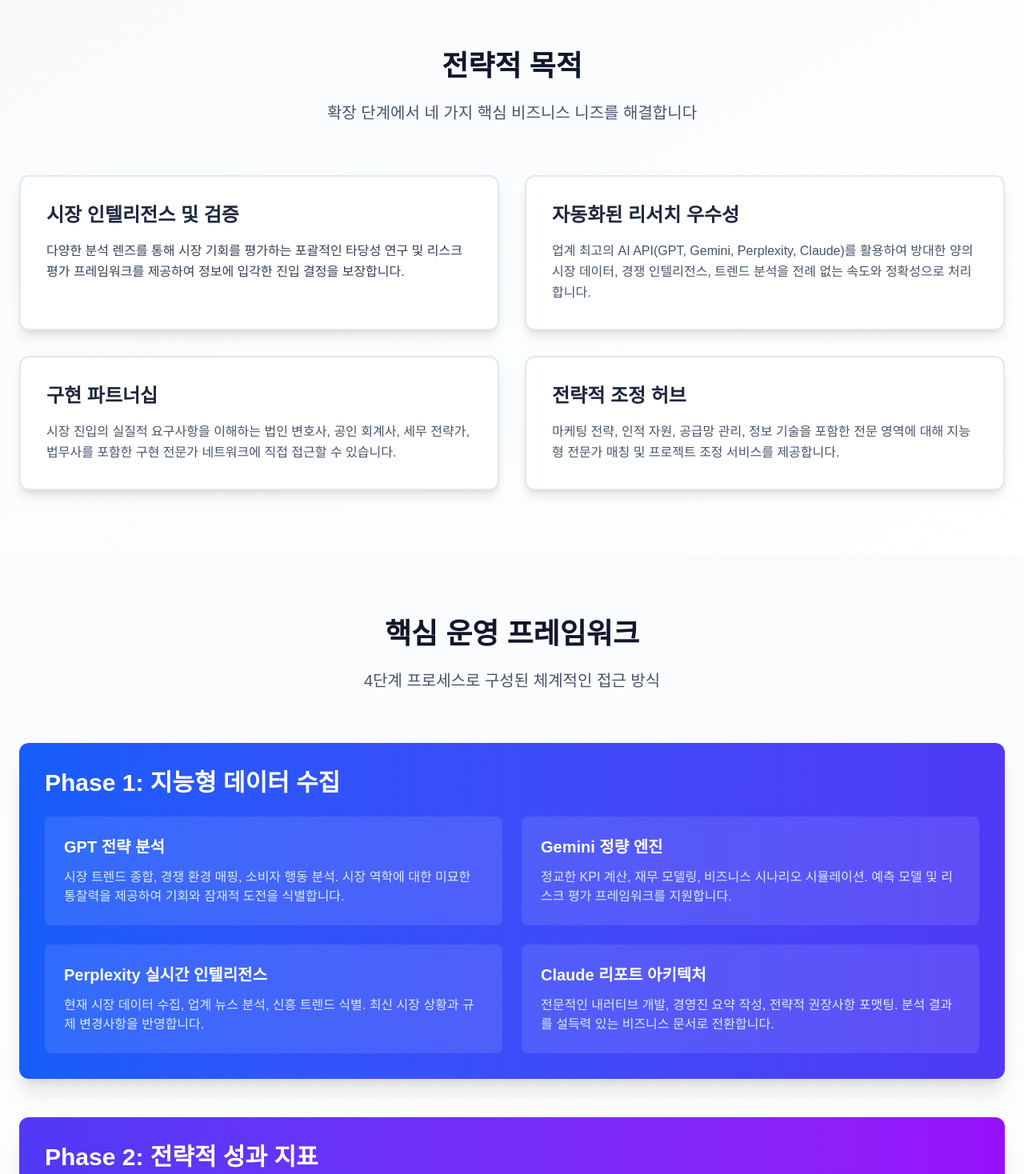
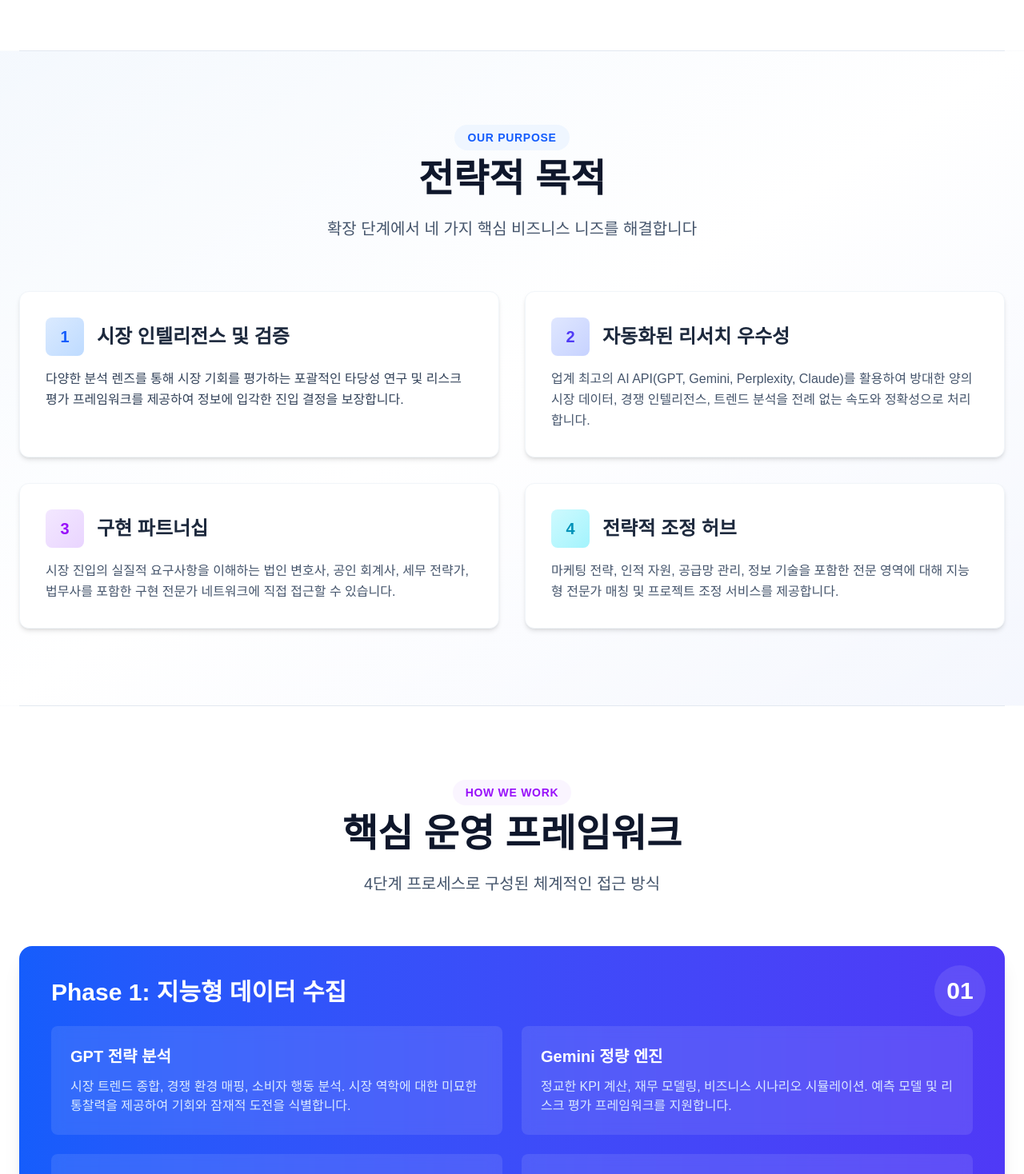
Before and after one commit to leekangyeop-cpu/semi_ai_agent, a Next.js app: page /about in a window 1280 px wide. Shown: the part 1080-2548 px from the top of the page at 80% size. Built offline with nearby package versions, Linux system fonts and the light colour scheme.

Commit message:
Root Inside 8

```diff
--- a/app/about/page.tsx
+++ b/app/about/page.tsx
@@ -50,10 +50,15 @@ export default function About() {
       </section>
 
       {/* Overview Section */}
-      <section className="py-20 px-6">
+      <section className="py-24 px-6 bg-white">
         <div className="max-w-7xl mx-auto">
           <div className="text-center mb-16">
-            <h2 className="text-4xl font-bold text-slate-900 mb-6">회사 개요</h2>
+            <div className="inline-block mb-4">
+              <span className="text-indigo-600 font-semibold text-sm uppercase tracking-wider bg-indigo-50 px-4 py-2 rounded-full">
+                ABOUT US
+              </span>
+            </div>
+            <h2 className="text-4xl md:text-5xl font-bold text-slate-900 mb-6">회사 개요</h2>
             <p className="text-xl text-slate-600 max-w-4xl mx-auto leading-relaxed">
               Root Inside는 복잡한 시장 조사를 실행 가능한 전략적 가이드로 전환하는
               구조화된 인사이트를 제공합니다. 고비용의 전통적 컨설팅과 기본적인 시장 조사 도구 사이의
@@ -104,27 +109,47 @@ export default function About() {
         </div>
       </section>
 
+      {/* Divider */}
+      <div className="max-w-7xl mx-auto px-6">
+        <div className="border-t border-slate-200"></div>
+      </div>
+
       {/* Strategic Purpose */}
-      <section className="py-20 px-6 bg-gradient-to-br from-slate-50 to-white">
+      <section className="py-24 px-6 bg-gradient-to-br from-blue-50/50 via-white to-indigo-50/50">
         <div className="max-w-7xl mx-auto">
           <div className="text-center mb-16">
-            <h2 className="text-4xl font-bold text-slate-900 mb-6">전략적 목적</h2>
-            <p className="text-xl text-slate-600">
+            <div className="inline-block mb-4">
+              <span className="text-blue-600 font-semibold text-sm uppercase tracking-wider bg-blue-50 px-4 py-2 rounded-full">
+                OUR PURPOSE
+              </span>
+            </div>
+            <h2 className="text-4xl md:text-5xl font-bold text-slate-900 mb-6">전략적 목적</h2>
+            <p className="text-xl text-slate-600 max-w-3xl mx-auto">
               확장 단계에서 네 가지 핵심 비즈니스 니즈를 해결합니다
             </p>
           </div>
 
           <div className="grid md:grid-cols-2 gap-8">
-            <div className="bg-white p-8 rounded-xl shadow-lg border-2 border-slate-200 hover:border-slate-300 transition-all">
-              <h3 className="text-2xl font-bold text-slate-800 mb-4">시장 인텔리전스 및 검증</h3>
+            <div className="group bg-white p-8 rounded-xl shadow-md border border-slate-100 hover:shadow-xl hover:border-blue-300 transition-all duration-300">
+              <div className="flex items-start mb-4">
+                <div className="flex-shrink-0 w-12 h-12 bg-gradient-to-br from-blue-100 to-blue-200 rounded-lg flex items-center justify-center mr-4 group-hover:scale-110 transition-transform">
+                  <span className="text-blue-600 font-bold text-xl">1</span>
+                </div>
+                <h3 className="text-2xl font-bold text-slate-800 mt-2">시장 인텔리전스 및 검증</h3>
+              </div>
               <p className="text-slate-700 leading-relaxed">
                 다양한 분석 렌즈를 통해 시장 기회를 평가하는 포괄적인 타당성 연구 및
                 리스크 평가 프레임워크를 제공하여 정보에 입각한 진입 결정을 보장합니다.
               </p>
             </div>
 
-            <div className="bg-white p-8 rounded-xl shadow-lg border-2 border-slate-200 hover:border-slate-300 transition-all">
-              <h3 className="text-2xl font-bold text-slate-800 mb-4">자동화된 리서치 우수성</h3>
+            <div className="group bg-white p-8 rounded-xl shadow-md border border-slate-100 hover:shadow-xl hover:border-indigo-300 transition-all duration-300">
+              <div className="flex items-start mb-4">
+                <div className="flex-shrink-0 w-12 h-12 bg-gradient-to-br from-indigo-100 to-indigo-200 rounded-lg flex items-center justify-center mr-4 group-hover:scale-110 transition-transform">
+                  <span className="text-indigo-600 font-bold text-xl">2</span>
+                </div>
+                <h3 className="text-2xl font-bold text-slate-800 mt-2">자동화된 리서치 우수성</h3>
+              </div>
               <p className="text-slate-600 leading-relaxed">
                 업계 최고의 AI API(GPT, Gemini, Perplexity, Claude)를 활용하여
                 방대한 양의 시장 데이터, 경쟁 인텔리전스, 트렌드 분석을
@@ -132,16 +157,26 @@ export default function About() {
               </p>
             </div>
 
-            <div className="bg-white p-8 rounded-xl shadow-lg border-2 border-slate-200 hover:border-slate-300 transition-all">
-              <h3 className="text-2xl font-bold text-slate-800 mb-4">구현 파트너십</h3>
+            <div className="group bg-white p-8 rounded-xl shadow-md border border-slate-100 hover:shadow-xl hover:border-purple-300 transition-all duration-300">
+              <div className="flex items-start mb-4">
+                <div className="flex-shrink-0 w-12 h-12 bg-gradient-to-br from-purple-100 to-purple-200 rounded-lg flex items-center justify-center mr-4 group-hover:scale-110 transition-transform">
+                  <span className="text-purple-600 font-bold text-xl">3</span>
+                </div>
+                <h3 className="text-2xl font-bold text-slate-800 mt-2">구현 파트너십</h3>
+              </div>
               <p className="text-slate-600 leading-relaxed">
                 시장 진입의 실질적 요구사항을 이해하는 법인 변호사, 공인 회계사,
                 세무 전략가, 법무사를 포함한 구현 전문가 네트워크에 직접 접근할 수 있습니다.
               </p>
             </div>
 
-            <div className="bg-white p-8 rounded-xl shadow-lg border-2 border-slate-200 hover:border-slate-300 transition-all">
-              <h3 className="text-2xl font-bold text-slate-800 mb-4">전략적 조정 허브</h3>
+            <div className="group bg-white p-8 rounded-xl shadow-md border border-slate-100 hover:shadow-xl hover:border-cyan-300 transition-all duration-300">
+              <div className="flex items-start mb-4">
+                <div className="flex-shrink-0 w-12 h-12 bg-gradient-to-br from-cyan-100 to-cyan-200 rounded-lg flex items-center justify-center mr-4 group-hover:scale-110 transition-transform">
+                  <span className="text-cyan-600 font-bold text-xl">4</span>
+                </div>
+                <h3 className="text-2xl font-bold text-slate-800 mt-2">전략적 조정 허브</h3>
+              </div>
               <p className="text-slate-600 leading-relaxed">
                 마케팅 전략, 인적 자원, 공급망 관리, 정보 기술을 포함한
                 전문 영역에 대해 지능형 전문가 매칭 및 프로젝트 조정 서비스를 제공합니다.
@@ -151,18 +186,31 @@ export default function About() {
         </div>
       </section>
 
+      {/* Divider */}
+      <div className="max-w-7xl mx-auto px-6">
+        <div className="border-t border-slate-200"></div>
+      </div>
+
       {/* Operational Framework */}
-      <section className="py-20 px-6">
+      <section className="py-24 px-6 bg-white">
         <div className="max-w-7xl mx-auto">
           <div className="text-center mb-16">
-            <h2 className="text-4xl font-bold text-slate-900 mb-6">핵심 운영 프레임워크</h2>
-            <p className="text-xl text-slate-600">4단계 프로세스로 구성된 체계적인 접근 방식</p>
+            <div className="inline-block mb-4">
+              <span className="text-purple-600 font-semibold text-sm uppercase tracking-wider bg-purple-50 px-4 py-2 rounded-full">
+                HOW WE WORK
+              </span>
+            </div>
+            <h2 className="text-4xl md:text-5xl font-bold text-slate-900 mb-6">핵심 운영 프레임워크</h2>
+            <p className="text-xl text-slate-600 max-w-3xl mx-auto">4단계 프로세스로 구성된 체계적인 접근 방식</p>
           </div>
 
-          <div className="space-y-12">
+          <div className="space-y-8">
             {/* Phase 1 */}
-            <div className="bg-gradient-to-r from-blue-600 to-indigo-600 text-white p-8 rounded-xl shadow-xl">
-              <h3 className="text-3xl font-bold mb-6">Phase 1: 지능형 데이터 수집</h3>
+            <div className="relative bg-gradient-to-r from-blue-600 to-indigo-600 text-white p-10 rounded-2xl shadow-xl hover:shadow-2xl transition-shadow">
+              <div className="absolute top-6 right-6 w-16 h-16 bg-white/10 rounded-full flex items-center justify-center backdrop-blur-sm">
+                <span className="text-3xl font-bold">01</span>
+              </div>
+              <h3 className="text-3xl font-bold mb-6 pr-20">Phase 1: 지능형 데이터 수집</h3>
               <div className="grid md:grid-cols-2 gap-6">
                 <div className="bg-white/10 p-6 rounded-lg backdrop-blur-sm">
                   <h4 className="text-xl font-bold mb-3">GPT 전략 분석</h4>
@@ -196,8 +244,11 @@ export default function About() {
             </div>
 
             {/* Phase 2 */}
-            <div className="bg-gradient-to-r from-indigo-600 to-purple-600 text-white p-8 rounded-xl shadow-xl">
-              <h3 className="text-3xl font-bold mb-6">Phase 2: 전략적 성과 지표</h3>
+            <div className="relative bg-gradient-to-r from-indigo-600 to-purple-600 text-white p-10 rounded-2xl shadow-xl hover:shadow-2xl transition-shadow">
+              <div className="absolute top-6 right-6 w-16 h-16 bg-white/10 rounded-full flex items-center justify-center backdrop-blur-sm">
+                <span className="text-3xl font-bold">02</span>
+              </div>
+              <h3 className="text-3xl font-bold mb-6 pr-20">Phase 2: 전략적 성과 지표</h3>
               <div className="grid md:grid-cols-2 gap-6">
                 <div className="bg-white/10 p-6 rounded-lg backdrop-blur-sm">
                   <h4 className="text-xl font-bold mb-3">시장 인텔리전스 메트릭</h4>
@@ -239,8 +290,11 @@ export default function About() {
             </div>
 
             {/* Phase 3 */}
-            <div className="bg-gradient-to-r from-purple-600 to-pink-600 text-white p-8 rounded-xl shadow-xl">
-              <h3 className="text-3xl font-bold mb-6">Phase 3: 경영진 리포팅 및 전략 내러티브</h3>
+            <div className="relative bg-gradient-to-r from-purple-600 to-pink-600 text-white p-10 rounded-2xl shadow-xl hover:shadow-2xl transition-shadow">
+              <div className="absolute top-6 right-6 w-16 h-16 bg-white/10 rounded-full flex items-center justify-center backdrop-blur-sm">
+                <span className="text-3xl font-bold">03</span>
+              </div>
+              <h3 className="text-3xl font-bold mb-6 pr-20">Phase 3: 경영진 리포팅 및 전략 내러티브</h3>
               <p className="text-purple-100 mb-6">
                 검증된 컨설팅 방법론을 따르는 포괄적인 비즈니스 인텔리전스 문서 생성
               </p>
@@ -265,8 +319,11 @@ export default function About() {
             </div>
 
             {/* Phase 4 */}
-            <div className="bg-gradient-to-r from-cyan-600 to-blue-600 text-white p-8 rounded-xl shadow-xl">
-              <h3 className="text-3xl font-bold mb-6">Phase 4: 전문가 네트워크 및 구현 지원</h3>
+            <div className="relative bg-gradient-to-r from-cyan-600 to-blue-600 text-white p-10 rounded-2xl shadow-xl hover:shadow-2xl transition-shadow">
+              <div className="absolute top-6 right-6 w-16 h-16 bg-white/10 rounded-full flex items-center justify-center backdrop-blur-sm">
+                <span className="text-3xl font-bold">04</span>
+              </div>
+              <h3 className="text-3xl font-bold mb-6 pr-20">Phase 4: 전문가 네트워크 및 구현 지원</h3>
               <div className="grid md:grid-cols-2 gap-6">
                 <div className="bg-white/10 p-6 rounded-lg backdrop-blur-sm">
                   <h4 className="text-xl font-bold mb-3">핵심 전문가 네트워크</h4>
@@ -293,33 +350,41 @@ export default function About() {
       </section>
 
       {/* Performance Metrics */}
-      <section className="py-20 px-6 bg-gradient-to-br from-indigo-900 via-purple-900 to-blue-900 text-white">
-        <div className="max-w-7xl mx-auto">
+      <section className="py-24 px-6 bg-gradient-to-br from-indigo-900 via-purple-900 to-blue-900 text-white relative overflow-hidden">
+        {/* Decorative Background */}
+        <div className="absolute inset-0 bg-grid-white/[0.05] bg-[size:20px_20px]"></div>
+
+        <div className="max-w-7xl mx-auto relative z-10">
           <div className="text-center mb-16">
-            <h2 className="text-4xl font-bold mb-6">성과 지표</h2>
-            <p className="text-xl text-indigo-200">검증된 결과로 입증되는 플랫폼의 가치</p>
+            <div className="inline-block mb-4">
+              <span className="text-white font-semibold text-sm uppercase tracking-wider bg-white/10 px-4 py-2 rounded-full backdrop-blur-sm">
+                OUR IMPACT
+              </span>
+            </div>
+            <h2 className="text-4xl md:text-5xl font-bold mb-6">성과 지표</h2>
+            <p className="text-xl text-indigo-200 max-w-3xl mx-auto">검증된 결과로 입증되는 플랫폼의 가치</p>
           </div>
 
           <div className="grid md:grid-cols-4 gap-8">
-            <div className="text-center">
-              <div className="text-5xl font-bold mb-2">48시간</div>
-              <div className="text-indigo-200 font-medium">리서치 완료</div>
-              <div className="text-sm text-indigo-300 mt-1">vs. 수주 (전통적)</div>
+            <div className="bg-white/10 backdrop-blur-md rounded-2xl p-8 text-center hover:bg-white/15 transition-all border border-white/20">
+              <div className="text-5xl md:text-6xl font-bold mb-3 bg-gradient-to-r from-blue-200 to-cyan-200 bg-clip-text text-transparent">48시간</div>
+              <div className="text-lg text-white font-semibold mb-1">리서치 완료</div>
+              <div className="text-sm text-indigo-300">vs. 수주 (전통적)</div>
             </div>
-            <div className="text-center">
-              <div className="text-5xl font-bold mb-2">70%</div>
-              <div className="text-purple-200 font-medium">비용 절감</div>
-              <div className="text-sm text-purple-300 mt-1">전통 컨설팅 대비</div>
+            <div className="bg-white/10 backdrop-blur-md rounded-2xl p-8 text-center hover:bg-white/15 transition-all border border-white/20">
+              <div className="text-5xl md:text-6xl font-bold mb-3 bg-gradient-to-r from-purple-200 to-pink-200 bg-clip-text text-transparent">70%</div>
+              <div className="text-lg text-white font-semibold mb-1">비용 절감</div>
+              <div className="text-sm text-purple-300">전통 컨설팅 대비</div>
             </div>
-            <div className="text-center">
-              <div className="text-5xl font-bold mb-2">95%</div>
-              <div className="text-blue-200 font-medium">고객 만족도</div>
-              <div className="text-sm text-blue-300 mt-1">리서치 정확도</div>
+            <div className="bg-white/10 backdrop-blur-md rounded-2xl p-8 text-center hover:bg-white/15 transition-all border border-white/20">
+              <div className="text-5xl md:text-6xl font-bold mb-3 bg-gradient-to-r from-indigo-200 to-blue-200 bg-clip-text text-transparent">95%</div>
+              <div className="text-lg text-white font-semibold mb-1">고객 만족도</div>
+              <div className="text-sm text-blue-300">리서치 정확도</div>
             </div>
-            <div className="text-center">
-              <div className="text-5xl font-bold mb-2">85%</div>
-              <div className="text-cyan-200 font-medium">시장 진입 성공률</div>
-              <div className="text-sm text-cyan-300 mt-1">구현 성공 비율</div>
+            <div className="bg-white/10 backdrop-blur-md rounded-2xl p-8 text-center hover:bg-white/15 transition-all border border-white/20">
+              <div className="text-5xl md:text-6xl font-bold mb-3 bg-gradient-to-r from-cyan-200 to-teal-200 bg-clip-text text-transparent">85%</div>
+              <div className="text-lg text-white font-semibold mb-1">시장 진입 성공률</div>
+              <div className="text-sm text-cyan-300">구현 성공 비율</div>
             </div>
           </div>
         </div>
```
Also changed, not shown: app/page.tsx (+24 -24 lines).
